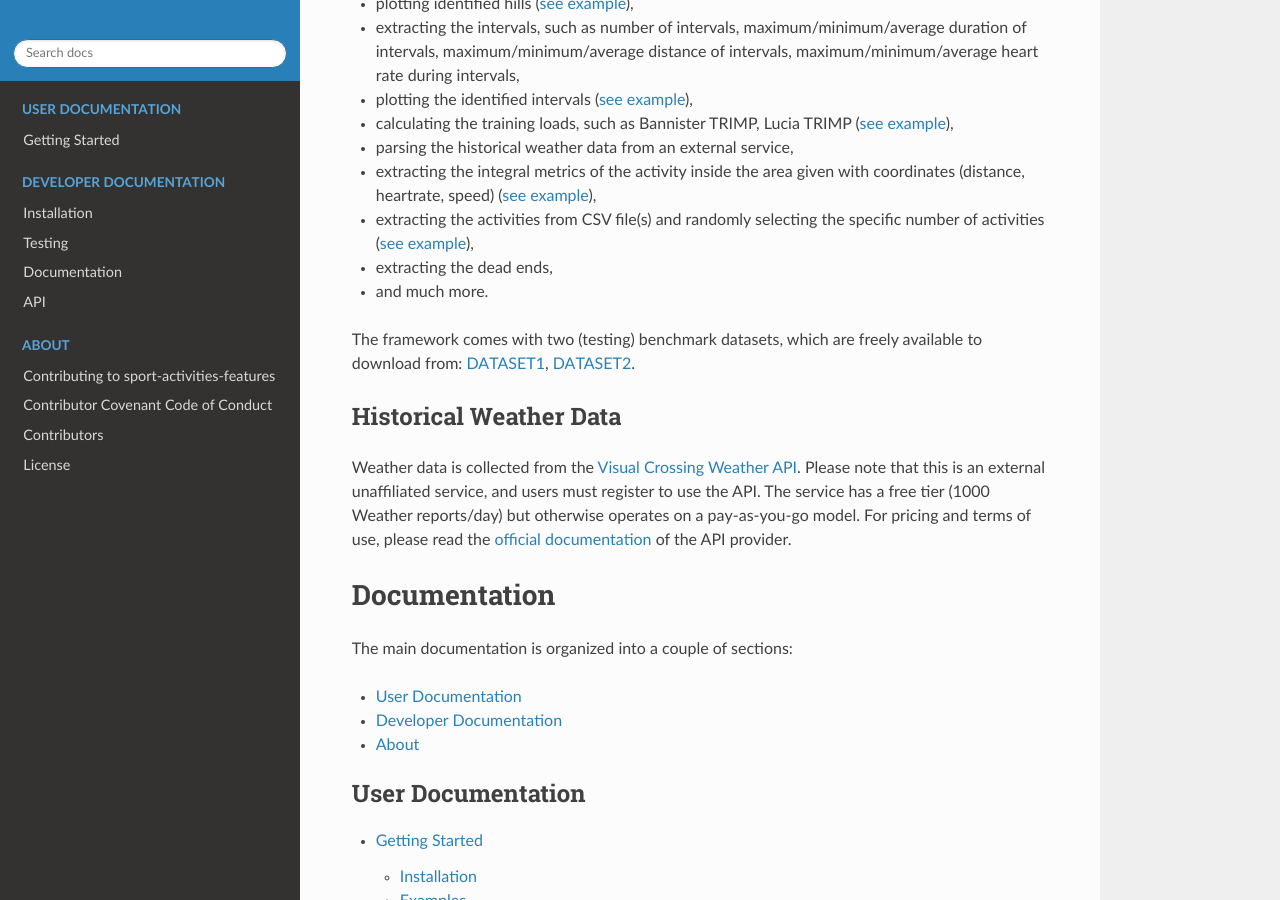
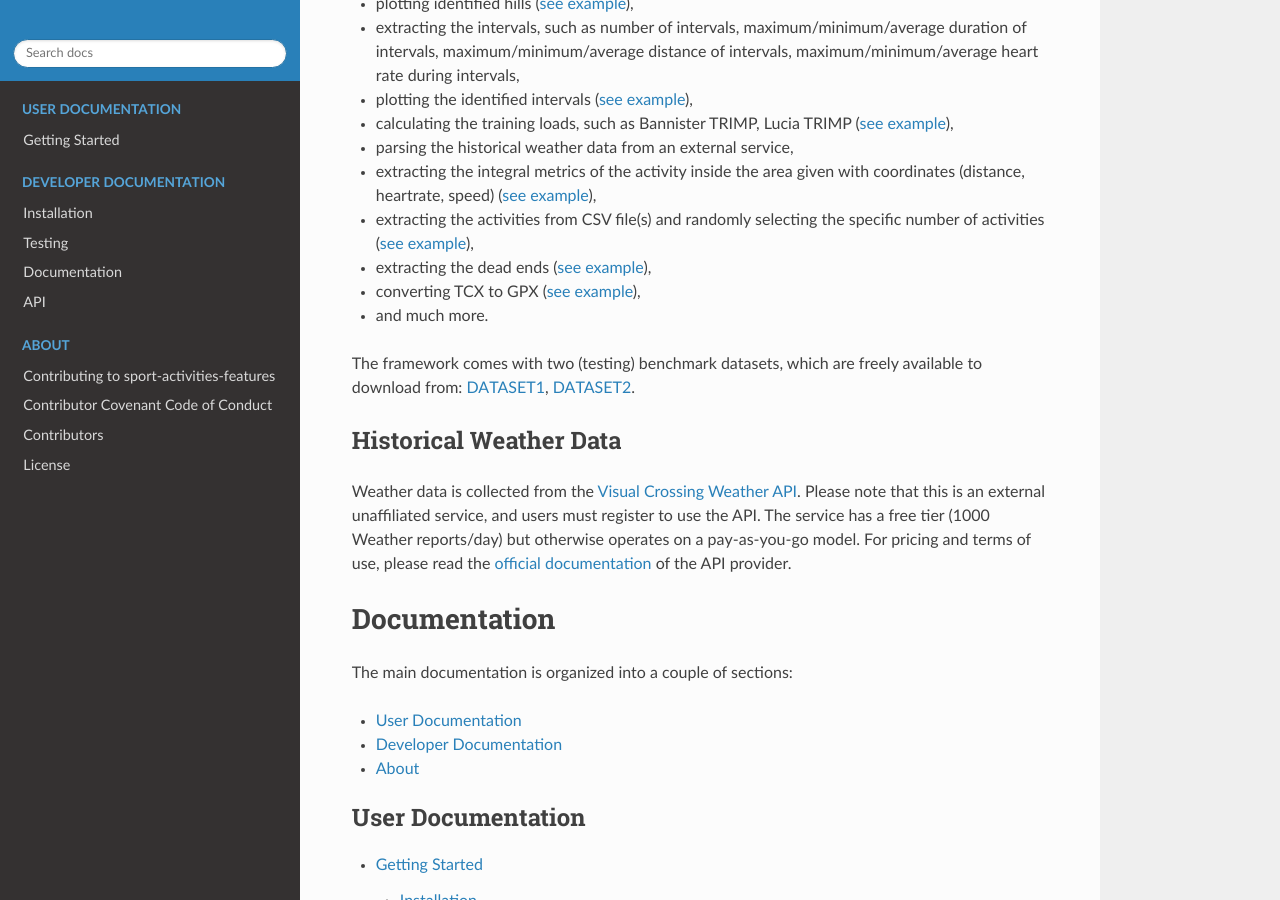
Before and after one commit to firefly-cpp/sport-activities-features, a Sphinx documentation site: the page built from docs/index.rst, in a window 1280 px wide and 900 px high, scrolled down 1199 px. Built offline with Sphinx 7.4.7 and the Read the Docs theme 2.0.0, drawn with Linux system fonts in a browser that asks for light colours; cross-references to code outside the pages are shown as plain code.

Commit message:
Update docs

```diff
--- a/docs/getting_started.rst
+++ b/docs/getting_started.rst
@@ -24,6 +24,12 @@
 
     yay -Syyu python-sport-activities-features
 
+To install sport-activities-features on Alpine, use:
+
+.. code:: bash
+
+    apk add py3-sport-activities-features
+
 After the successful installation you are ready to run your first example.
 
 Examples
--- a/docs/index.rst
+++ b/docs/index.rst
@@ -19,16 +19,17 @@
 -----------------------
 The sport-activities-features framework is compatible with TCX & GPX activity files and `Overpass API <https://wiki.openstreetmap.org/wiki/Overpass_API>`_ nodes. Current version withholds (but is not limited to) the following functions:
 
-- extracting integral metrics, such as total distance, total duration, calories (`see example <../examples/integral_metrics_extraction.py>`_),
-- extracting topographic features, such as number of hills, the average altitude of identified hills, a total distance of identified hills, climbing ratio, the average ascent of hills, total ascent, total descent (`see example <../examples/hill_data_extraction.py>`_),
-- plotting identified hills (`see example <../examples/draw_map_with_identified_hills.py>`_),
+- extracting integral metrics, such as total distance, total duration, calories (`see example <https://github.com/firefly-cpp/sport-activities-features/blob/main/examples/integral_metrics_extraction.py>`_),
+- extracting topographic features, such as number of hills, the average altitude of identified hills, a total distance of identified hills, climbing ratio, the average ascent of hills, total ascent, total descent (`see example <https://github.com/firefly-cpp/sport-activities-features/blob/main/examples/hill_data_extraction.py>`_),
+- plotting identified hills (`see example <https://github.com/firefly-cpp/sport-activities-features/blob/main/examples/draw_map_with_identified_hills.py>`_),
 - extracting the intervals, such as number of intervals, maximum/minimum/average duration of intervals, maximum/minimum/average distance of intervals, maximum/minimum/average heart rate during intervals,
-- plotting the identified intervals (`see example <../examples/draw_map_with_identified_intervals.py>`_),
-- calculating the training loads, such as Bannister TRIMP, Lucia TRIMP (`see example <../examples/integral_metrics_extraction.py>`_),
+- plotting the identified intervals (`see example <.https://github.com/firefly-cpp/sport-activities-features/blob/main/examples/draw_map_with_identified_intervals.py>`_),
+- calculating the training loads, such as Bannister TRIMP, Lucia TRIMP (`see example <https://github.com/firefly-cpp/sport-activities-features/blob/main/examples/calculate_training_load.py>`_),
 - parsing the historical weather data from an external service,
-- extracting the integral metrics of the activity inside the area given with coordinates (distance, heartrate, speed) (`see example <../examples/extract_data_inside_area.py>`_),
+- extracting the integral metrics of the activity inside the area given with coordinates (distance, heartrate, speed) (`see example <https://github.com/firefly-cpp/sport-activities-features/blob/main/examples/extract_data_inside_area.py>`_),
 - extracting the activities from CSV file(s) and randomly selecting the specific number of activities (`see example <../examples/extract_random_activities_from_csv.py>`_),
-- extracting the dead ends,
+- extracting the dead ends (`see example <https://github.com/firefly-cpp/sport-activities-features/blob/main/examples/dead_end_extraction.py>`_),
+- converting TCX to GPX (`see example <https://github.com/firefly-cpp/sport-activities-features/blob/main/examples/convert_tcx_to_gpx.py>`_),
 - and much more.
 
 The framework comes with two (testing) benchmark datasets, which are freely available to download from: `DATASET1 <http://iztok-jr-fister.eu/static/publications/Sport5.zip>`_, `DATASET2 <http://iztok-jr-fister.eu/static/css/datasets/Sport.zip>`_.
```
